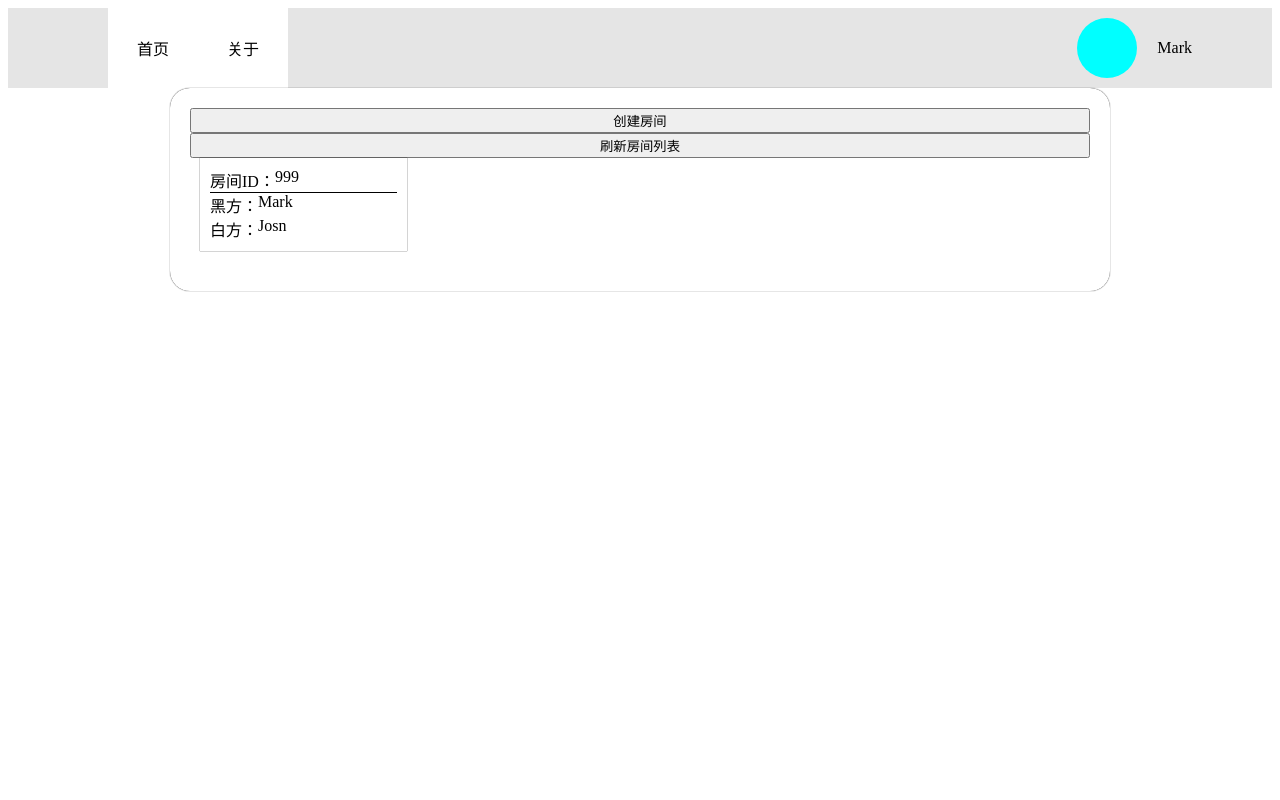
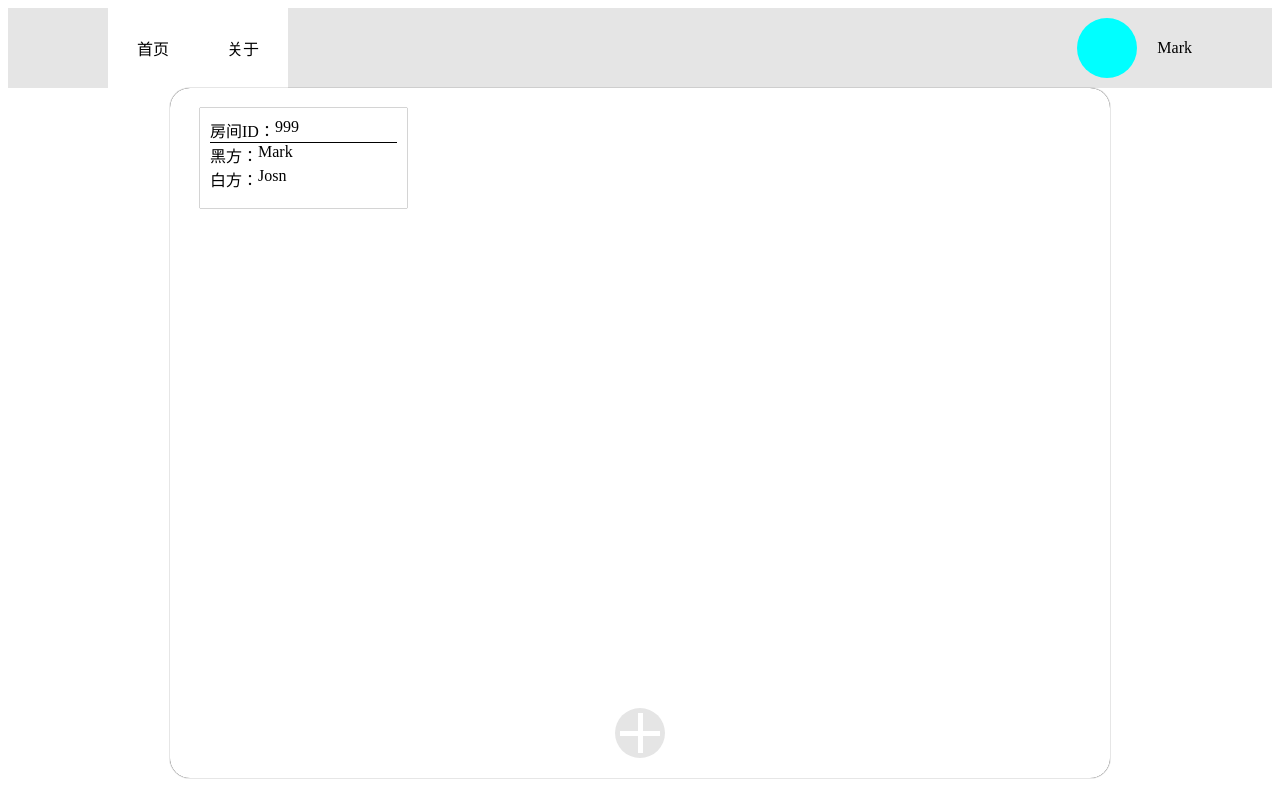
Before and after one commit to MarkYangKp/gobang, a Flask app: page /roomList in a window 1280 px wide. Run offline with Flask 3, Linux system fonts and the light colour scheme; some libraries are stand-ins or nearby versions.

Commit message:
修改房间列表

```diff
--- a/app.py
+++ b/app.py
@@ -53,7 +53,7 @@ def newRoom():
     session.add(new_room)
     session.commit()
 
-    emit('room_created', {'player1': player1, 'player2': player2, 'roomID': roomID, 'state': 'wait'})
+    emit('room_created', {'player1': player1, 'player2': player2, 'roomID': roomID, 'state': 'wait'},broadcast=True)
 
 @socketio.on('roomList')
 def roomList():
@@ -65,7 +65,7 @@ def roomList():
     for room in rooms:
         room_data.append({'player1': room.player1, 'player2': room.player2, 'roomID': room.roomID})
 
-    emit('room_list', room_data)
+    emit('room_list', room_data,broadcast=True)
 
 if __name__ == '__main__':
     socketio.run(app)
--- a/static/js/roomList.js
+++ b/static/js/roomList.js
@@ -62,6 +62,7 @@ function createUserBox(userType, userName) {
 // 添加新的 roomItem 到 roomList
 function addRoomToList(roomID, blackPlayer, whitePlayer) {
     var roomList = document.getElementById('roomList');
+    // roomList.innerHTML = null
     var newRoomItem = createRoomItem(roomID, blackPlayer, whitePlayer);
     roomList.appendChild(newRoomItem);
 }
@@ -76,19 +77,33 @@ function onLoad() {
 
 }
 function createRoom() {
+
+    socket.emit("newRoom")
+    // socket.emit("roomList");
+    // socket.on("room_list", (res) => {
+    //     console.log(res)
+    //     var roomList = document.getElementById('roomList');
+    //     roomList.innerHTML = null
+    //     res.forEach(element => {
+    //         addRoomToList(element.roomID, element.player1, element.player2);
+    //     });
+
+    // })
+}
+document.addEventListener("DOMContentLoaded", function() {
     socket = io('http://127.0.0.1:5000/');
-    socket.on("connect", (res) => {
-        console.log("连接成功")
+    socket.emit("roomList");
+    socket.on("room_list", (res) => {
+        console.log(res)
+        var roomList = document.getElementById('roomList');
+        roomList.innerHTML = null
+        res.forEach(element => {
+            addRoomToList(element.roomID, element.player1, element.player2);
+        });
 
-    })
-    socket.emit("newRoom")
-    socket.on("room_created", (res) => {
-        console.log(res)
-        addRoomToList(res.roomID, res.player1, res.player2);
         // window.location.href = "./gamePvP?roomID="+res.roomID;
     })
-}
-
+});
 function getRoomList() {
     socket = io('http://127.0.0.1:5000/');
     socket.on("connect", (res) => {
@@ -99,7 +114,11 @@ function getRoomList() {
     socket.emit("roomList");
     socket.on("room_list", (roomList) => {
         console.log(roomList); // 打印 roomList 列表
+        roomList.forEach(element => {
+            addRoomToList(element.roomID,element.player1,element.player2)
+        });
     });
+
 }
 
 function addClick()
--- a/static/style/roomList.css
+++ b/static/style/roomList.css
@@ -19,6 +19,7 @@ body {
     flex-wrap: wrap;
     justify-content: left;
     width: 900px;
+    min-height: 600px;
 }
 
 .roomItem {
@@ -26,21 +27,63 @@ body {
     box-shadow: 0 0 1px rgba(0, 0, 0.5);
     margin-left: 10px;
     width: 23%;
+    height: 100px;
     margin-bottom: 20px;
     box-sizing: border-box;
 }
+
 .roomItem:active{
     background-color: #e5e5e5;
 }
+
 .roomIDBox{
     display: flex;
     flex-direction: row;
 }
+
 .userList{
     display: flex;
     flex-direction: column;
 }
+
 .userBox{
     display: flex;
     flex-direction: row;
 }
+
+.createRoom{
+    position:sticky;
+    bottom: 30px;
+    display: flex;
+    flex-direction: column;
+    justify-content: center;
+    align-items: center;
+}
+.createRoom-item{
+    width: 50px;
+    height: 50px;
+    border-radius: 50px;
+    background-color: #e5e5e5;
+    position: relative;
+}
+.createRoom-item::before{
+    content: "";
+    position: absolute;
+    width: 5px;
+    height: 40px;
+    left: 22.5px;
+    top: 5px;
+    background-color: #ffffff;
+}
+.createRoom-item::after{
+    content: "";
+    position: absolute;
+    width: 40px;
+    height: 5px;
+    top: 22.5px;
+    left: 5px;
+    background-color: #ffffff;
+}
+.createRoom-item:active{
+    background-color: #ffffff;
+}
--- a/templates/roomList.html
+++ b/templates/roomList.html
@@ -26,8 +26,6 @@
        </div>
    </div>
     <div id="main">
-        <button onclick="createRoom()">创建房间</button>
-        <button onclick="getRoomList()">刷新房间列表</button>
         <div class="roomList" id="roomList">
             <div class="roomItem" data-roomid="123" onclick="joinRoom(event)">
                 <div class="roomIDBox">
@@ -47,6 +45,9 @@
                 </div>
             </div>
         </div>
+        <div class="createRoom">
+            <span class="createRoom-item" onclick="createRoom()"></span>
+        </div>
     </div>
     <script src="../static/js/roomList.js"></script>
 </body>
```
Also changed, not shown: static/js/gamePvP.js (+29 -3 lines).
